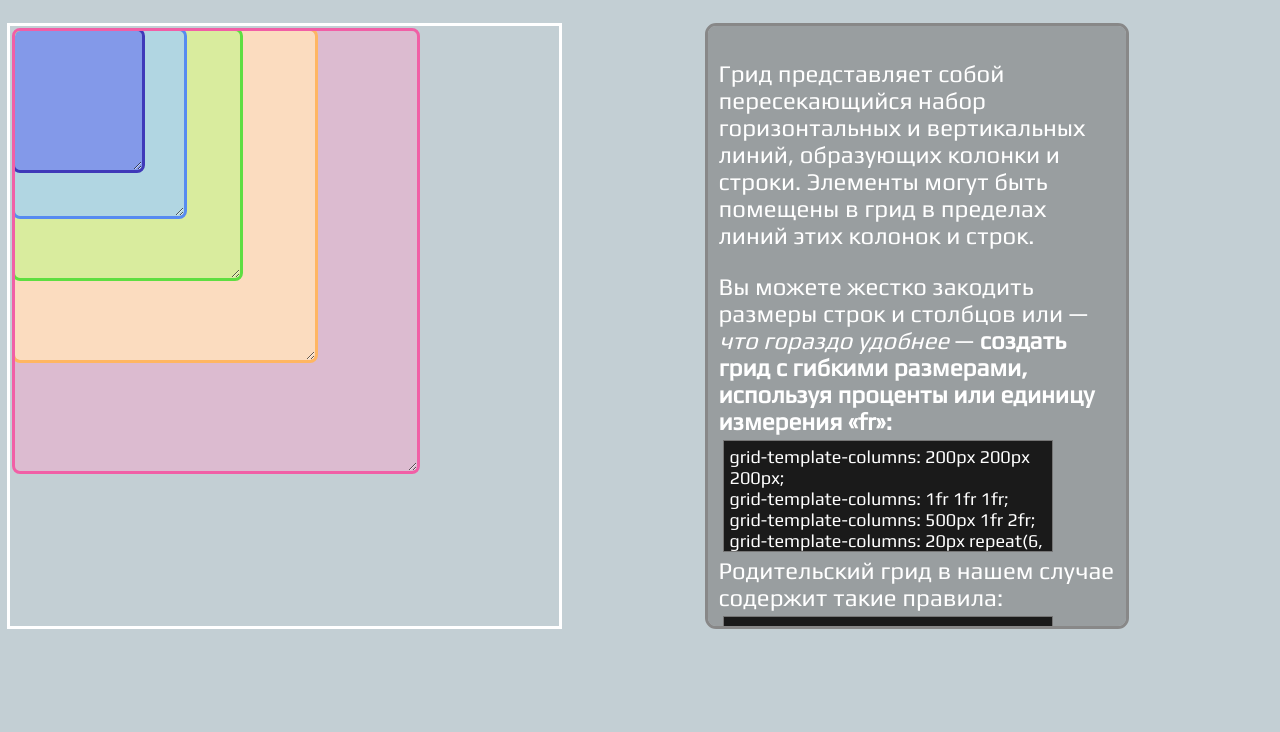
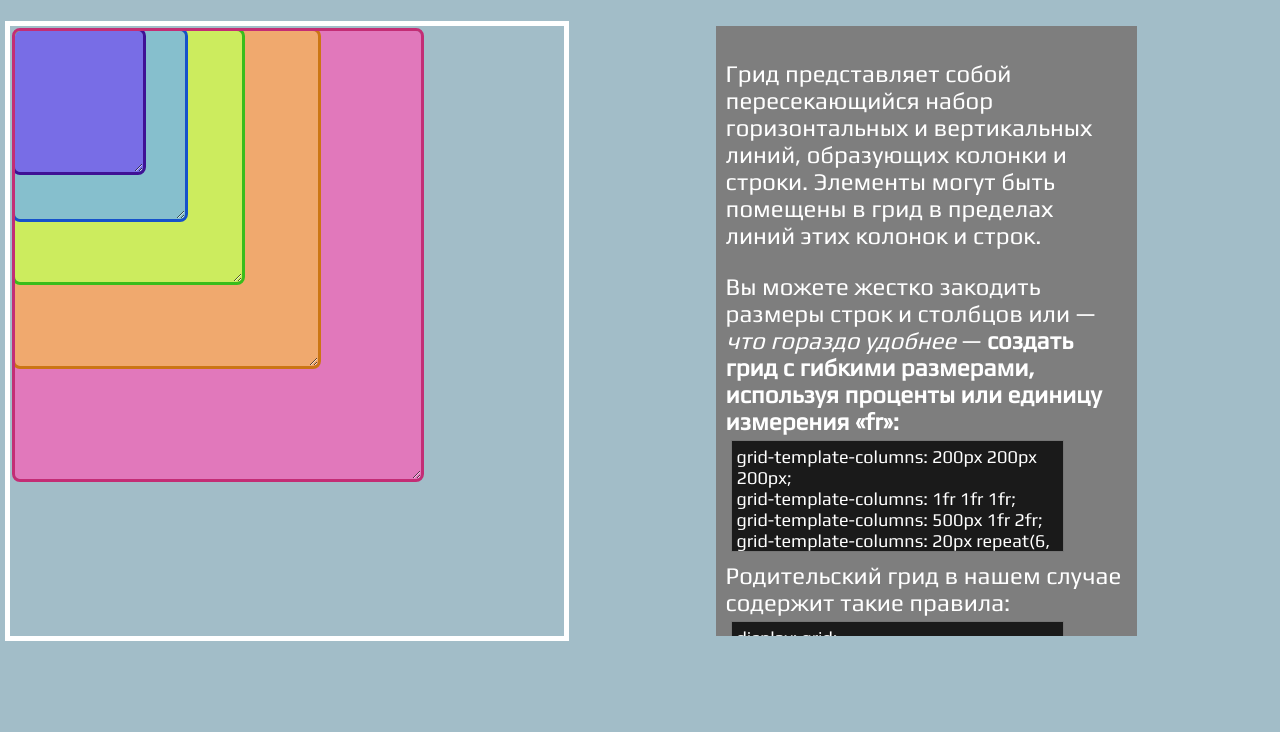
Before and after one commit to ToadSupremacist/WebHomework, a plain HTML site: page index.html in a window 1280 px wide. Shown: the part 68-800 px from the top of the page. Drawn offline with nearby package versions, Linux system fonts and the light colour scheme.

Commit message:
minor changes
adjusted contrast, sizes, scrollbar color

```diff
--- a/grids.css
+++ b/grids.css
@@ -1,5 +1,5 @@
 body {
-    background-color: rgb(195, 207, 212);
+    background-color: rgb(162, 189, 200);
     margin: 0;
 }
 
@@ -7,14 +7,13 @@ body {
     display: grid;
     position: absolute;
     gap: 8px;
-    height: 600px;
-    width: 99%;
     grid-template-columns: repeat(9, 1fr);
     grid-template-rows: repeat(5, 1fr);
+    height: 630px;
 }
 
 .header {
-    background-color: rgb(160, 172, 185);
+    background-color: rgb(109, 133, 158);
 }
 
 .h1 {
@@ -32,26 +31,27 @@ body {
     grid-template-rows: repeat(8, 1fr);
     margin-left: 10px;
     position: relative;
+    overflow: hidden;
     grid-column: 1/5;
     grid-row: 1/6;
-    overflow: hidden;
-    outline: 3px rgb(255, 255, 255) solid;
+    outline: 5px rgb(255, 255, 255) solid;
+    margin-bottom: 20px;
 }
 
 .div {
     display: grid;
     grid-template-columns: repeat(8, 1fr);
     grid-template-rows: repeat(8, 1fr);
+    resize: both;
     overflow: hidden;
-    resize: both;
     outline-style: solid;
     outline-width: 3px;
     border-radius: 5px;
 }
 
-#main__div {
-    background-color: rgb(220, 187, 208);
-    outline-color: rgb(241, 95, 166);
+.main__div {
+    background-color: rgb(225, 120, 187);
+    outline-color: rgb(195, 45, 117);
     position: relative;
     grid-column: 1/7;
     grid-row: 1/7;
@@ -61,51 +61,56 @@ body {
 
 .div1 {
     z-index: 1;
-    background-color: rgba(255, 224, 190, 0.9);
+    background-color: rgba(242, 175, 102, 0.9);
     grid-column: 1/7;
     grid-row: 1/7;
-    outline-color: rgb(255, 182, 98);
+    outline-color: rgb(203, 118, 20);
 }
 .div2 {
     z-index: 2;
-    background-color: rgba(209, 241, 150, 0.8);
+    background-color: rgba(196, 253, 90, 0.8);
     grid-column: 1/7;
     grid-row: 1/7;
-    outline-color: rgb(94, 222, 65);
+    outline-color: rgb(57, 189, 27);
 }
 .div3 {
     z-index: 3;
-    background-color: rgba(162, 206, 255, 0.7);
+    background-color: rgba(104, 173, 252, 0.7);
     grid-column: 1/7;
     grid-row: 1/7;
-    outline-color: rgb(87, 139, 241);
+    outline-color: rgb(22, 82, 202);
 }
 .div4 {
     z-index: 4;
-    background-color: rgb(101, 114, 238, 0.6);
+    background-color: rgba(113, 55, 247, 0.6);
     grid-column: 1/7;
     grid-row: 1/7;
-    outline-color: rgb(63, 57, 185);
+    outline-color: rgb(63, 17, 149);
 }
 
 .article {
     position: relative;
     grid-column: 6/9;
     grid-row: 1/6;
-    background-color: rgba(126, 126, 126, 0.6);
-    border-radius: 8px;
-    outline: 3px #888888 solid;
+    background-color: rgb(126, 126, 126);
     overflow-y: scroll;
     padding: 10px;
     color: rgb(255, 255, 255);
     font-size: 24px;
+    margin-bottom: 20px;
     font-family: 'Play', 'Trebuchet MS', 'Lucida Sans Unicode', 'Lucida Grande', 'Lucida Sans', Arial, sans-serif;
 }
 
+.article::-webkit-scrollbar {
+    background-color: rgba(95, 95, 95, 0.6);
+}
+
+.article::-webkit-scrollbar-thumb {
+    background-color: rgb(163, 163, 163);
+}
+
 .textarea {
-    display: block;
     background-color: rgb(26, 26, 26);
-    overflow-x: visible;
     min-width: 80%;
     min-height: 100px;
     margin: 5px;
--- a/index.html
+++ b/index.html
@@ -13,7 +13,7 @@
         </header>
         <main class="main">
             <div class="wrapper">
-                <div id="main__div" class="div">
+                <div class="div main__div">
                     <div class="div div1">
                         <div class="div div2">
                             <div class="div div3">
```
Also changed, not shown: grids.js (+32 -39 lines).
